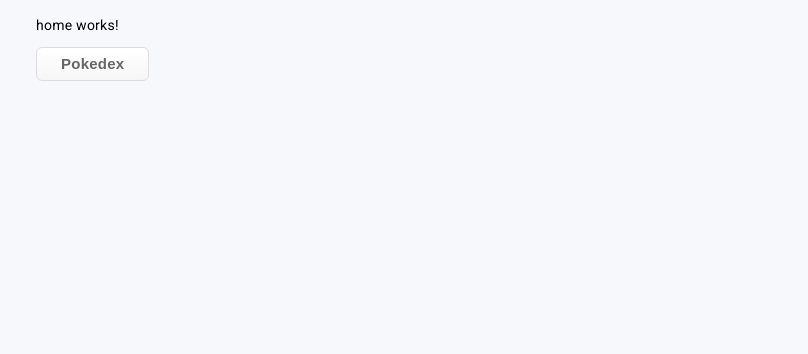
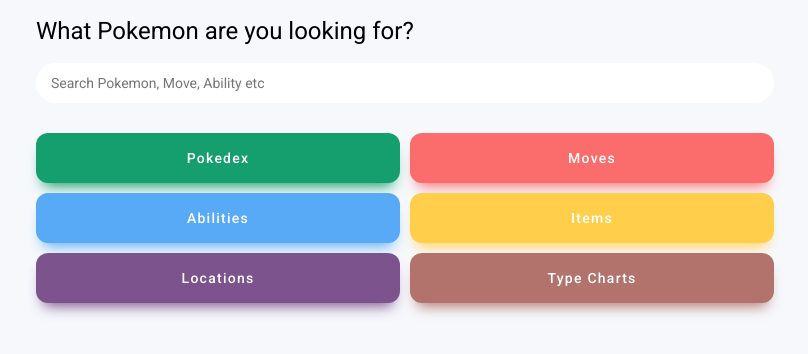
Before and after one commit to caducoder/pokedex-angular, an Angular app: page / in a window 1280 px wide. Shown: the top 354 px of the page, without its empty margins (235-1043 px from the left). Built offline with nearby package versions, Linux system fonts and the light colour scheme.

Commit message:
feat: add more buttons to homepage

```diff
--- a/src/app/pokemondex/home/home.component.html
+++ b/src/app/pokemondex/home/home.component.html
@@ -1,2 +1,26 @@
-<p>home works!</p>
-<a [routerLink]="'pokedex'" class="button">Pokedex</a>
+<h1>What Pokemon are you looking for?</h1>
+
+<div class="search-box">
+  <input type="text" class="search-input" placeholder="Search Pokemon, Move, Ability etc">
+</div>
+
+<div class="buttons">
+  <a mat-raised-button [routerLink]="'pokedex'" target="_self" class="button bg-green">
+    Pokedex
+  </a>
+  <a mat-raised-button disabled [routerLink]="'pokedex'" target="_self" class="button bg-red">
+    Moves
+  </a>
+  <a mat-raised-button disabled [routerLink]="'pokedex'" target="_self" class="button bg-blue">
+    Abilities
+  </a>
+  <a mat-raised-button disabled [routerLink]="'pokedex'" target="_self" class="button bg-yellow">
+    Items
+  </a>
+  <a mat-raised-button disabled [routerLink]="'pokedex'" target="_self" class="button bg-purple">
+    Locations
+  </a>
+  <a mat-raised-button disabled [routerLink]="'pokedex'" target="_self" class="button bg-brown">
+    Type Charts
+  </a>
+</div>
--- a/src/app/pokemondex/home/home.component.scss
+++ b/src/app/pokemondex/home/home.component.scss
@@ -1,16 +1,55 @@
+.search-box {
+  margin-bottom: 30px;
+
+  .search-input {
+    border-radius: 25px;
+    width: 100%;
+    border: none;
+    padding: 10px 15px;
+  }
+}
+
+
+.buttons {
+  display: grid;
+  grid-template-columns: 1fr 1fr;
+  gap: 10px;
+}
+
 .button {
-  box-shadow: inset 0 1px 0 0 #ffffff;
-  background: #ffffff linear-gradient(to bottom, #ffffff 5%, #f6f6f6 100%);
-  border-radius: 6px;
-  border: 1px solid #dcdcdc;
-  display: inline-block;
-  cursor: pointer;
-  color: #666666;
-  font-family: Arial, sans-serif;
-  font-size: 15px;
-  font-weight: bold;
-  padding: 6px 24px;
-  text-decoration: none;
-  text-shadow: 0 1px 0 #ffffff;
-  outline: 0;
+  padding: 25px 0;
+  border-radius: 12px;
+
+  color: #fff !important;
+  text-align: left;
 }
+
+.bg-green {
+  background-color: #159F6E !important;
+  box-shadow: 0 10px 14px -7px #159F6E;
+}
+
+.bg-yellow {
+  background-color: #FFCE4B !important;
+  box-shadow: 0 10px 14px -7px #FFCE4B;
+}
+
+.bg-red {
+  background-color: #FB6C6C !important;
+  box-shadow: 0 10px 14px -7px #FB6C6C;
+}
+
+.bg-brown {
+  background-color: #B1736C !important;
+  box-shadow: 0 10px 14px -7px #B1736C;
+}
+
+.bg-blue {
+  background-color: #58AAF6 !important;
+  box-shadow: 0 10px 14px -7px #58AAF6;
+}
+
+.bg-purple {
+  background-color: #7C538C !important;
+  box-shadow: 0 10px 14px -7px #7C538C;
+}
--- a/src/app/pokemondex/home/home.component.ts
+++ b/src/app/pokemondex/home/home.component.ts
@@ -1,4 +1,5 @@
 import { Component } from '@angular/core';
+import { MatButtonModule } from '@angular/material/button';
 import { MatIconModule } from '@angular/material/icon';
 import { RouterModule } from '@angular/router';
 
@@ -7,7 +8,7 @@
   templateUrl: './home.component.html',
   styleUrls: ['./home.component.scss'],
   standalone: true,
-  imports: [RouterModule],
+  imports: [MatButtonModule, RouterModule],
 })
 export class HomeComponent {
 
--- a/src/styles.scss
+++ b/src/styles.scss
@@ -40,6 +40,7 @@
   min-height: 100vh;
   line-height: 1.5;
   background-color: #f6f8fc;
+  overflow-x: hidden;
 }
 
 /* Set shorter line heights on headings and interactive elements */
```
Also changed, not shown: src/assets/img/pokeball_white.png (added).
